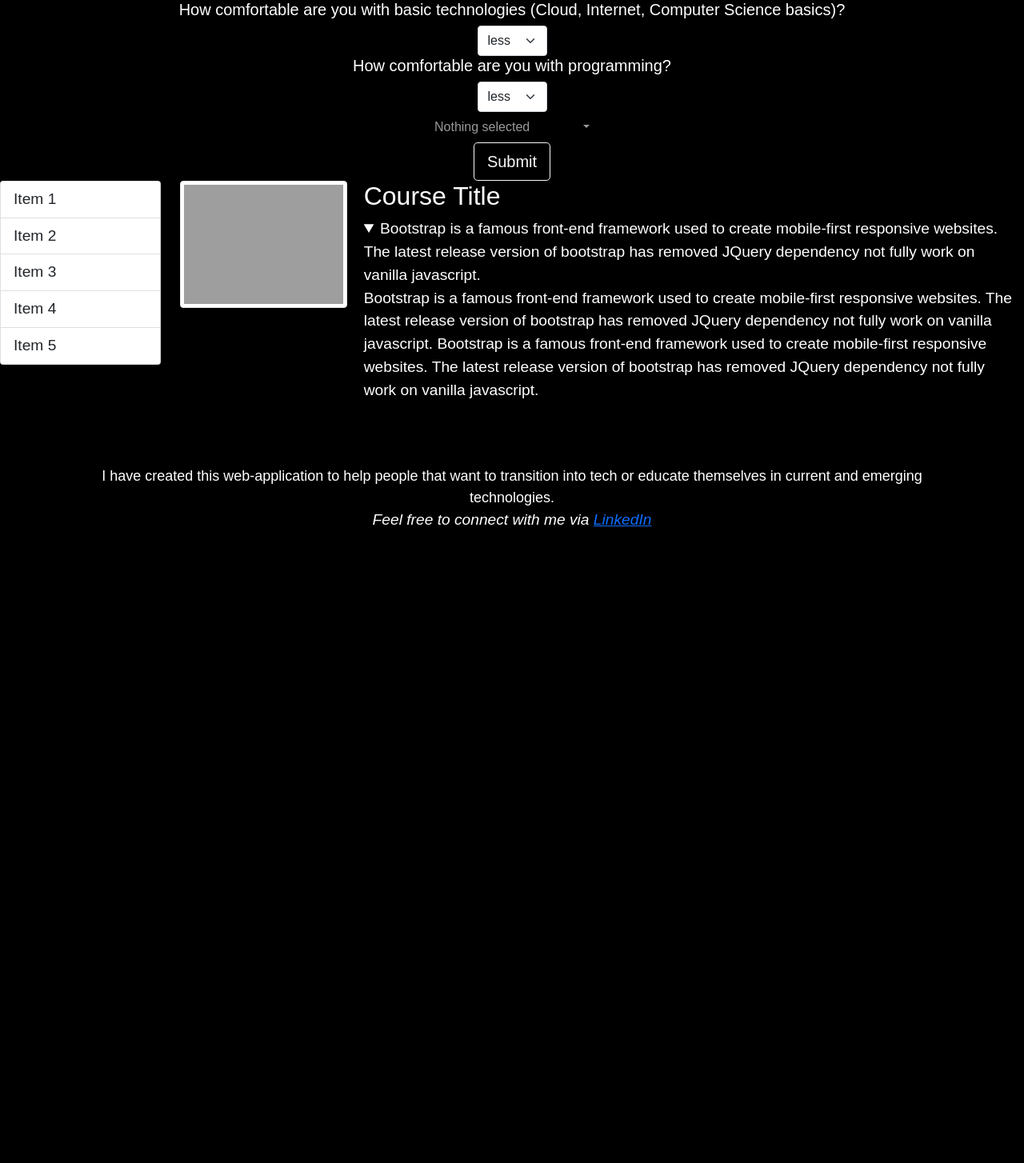
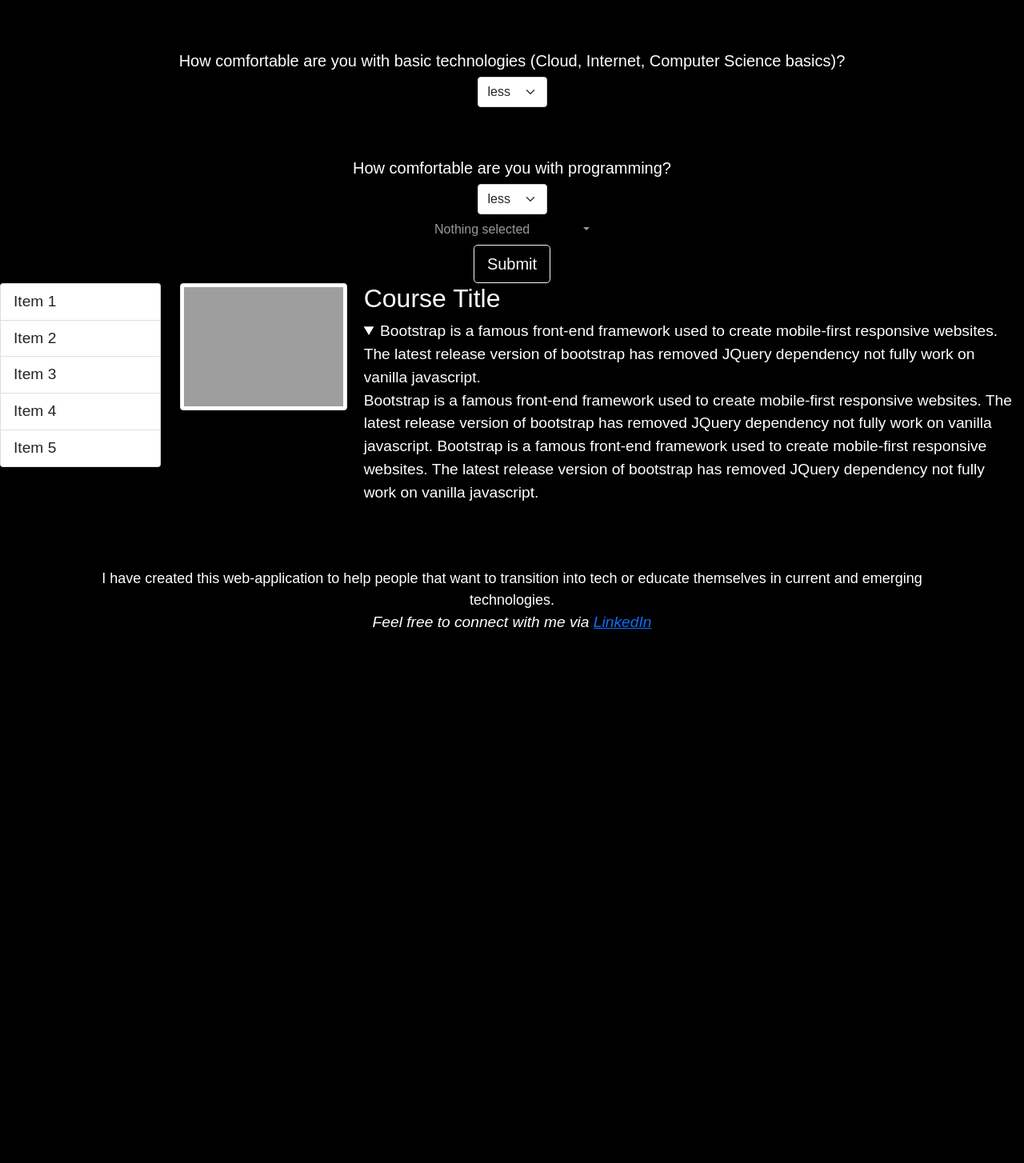
Before and after one commit to SimonRbk95/CS50, a Flask app: page / in a window 1280 px wide. Shown: the part 861-2315 px from the top of the page at 80% size. Before the commit the page ends 1519 px from the top, so only its background shows below. Run offline with Flask 2, Linux system fonts and the light colour scheme; parts of the project's set-up code (start-up, migrations or seed data) failed here and were passed over; some libraries are stand-ins or nearby versions; grey boxes are pictures that could not be loaded.

Commit message:
Wed, Jun 8, 2022, 1:48 PM +00:00

```diff
--- a/final_project/static/styles.css
+++ b/final_project/static/styles.css
@@ -159,6 +159,11 @@ footer {
     position: absolute;
     height: 100%;
     width: 100%;
+}
+
+.menu-margins {
+    margin-top: 5%;
+    margin-bottom: 5%;
 }
 
 /*--- media queries ---*/
--- a/final_project/templates/index.html
+++ b/final_project/templates/index.html
@@ -44,7 +44,7 @@
 <div class="container-fluid">
   <form>
     <div class="row">
-      <div class="col-12 text-center">
+      <div class="col-12 text-center menu-margins">
         <h5>How comfortable are you with basic technologies (Cloud, Internet, Computer Science basics)?</h5>
         <select required class="form-select mx-auto w-auto" aria-label="Default select example" name="x">
           <option value="1">less</option>
```
